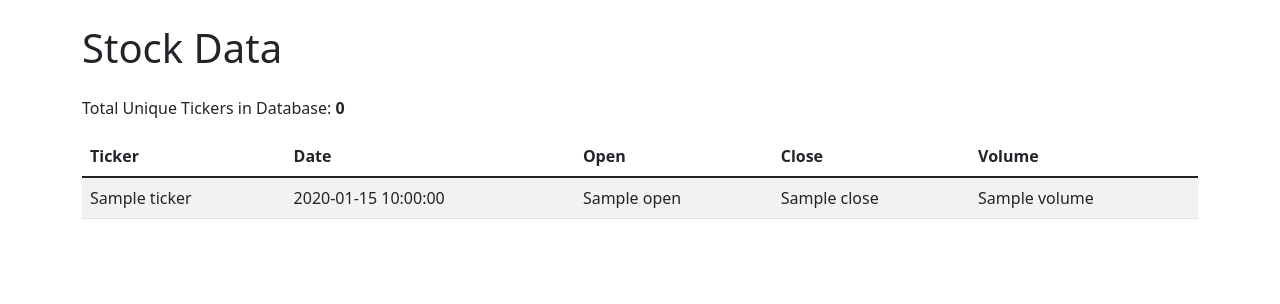
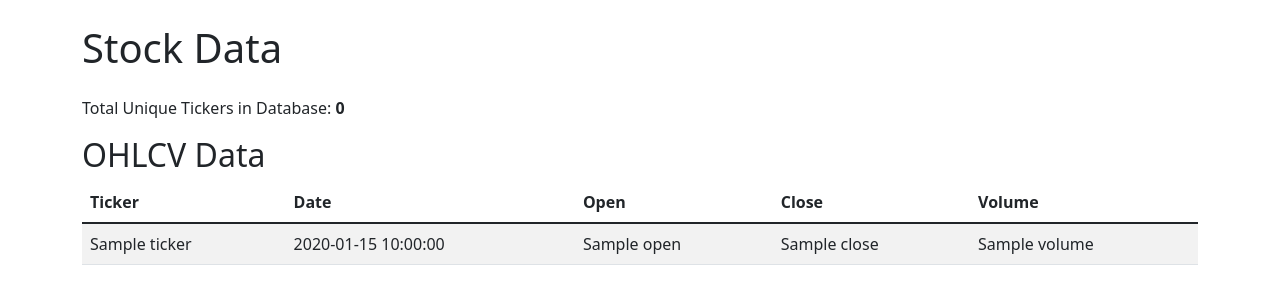
Before and after one commit to Pinger2024/stockapp, a Flask app: page / in a window 1280 px wide. Shown: the top 304 px of the page. Run offline with Flask 3, Linux system fonts and the light colour scheme; a database or web service that is not in the repository returns one stand-in record (values such as "Sample title"); data that the repository does not hold is empty.

Commit message:
Update app.py and index.html to reflect new collections

```diff
--- a/templates/index.html
+++ b/templates/index.html
@@ -11,6 +11,7 @@
         <h1 class="my-4">Stock Data</h1>
         <p>Total Unique Tickers in Database: <strong>{{ tickers_count }}</strong></p>
 
+        <h2>OHLCV Data</h2>
         <table class="table table-striped">
             <thead>
                 <tr>
@@ -33,6 +34,13 @@
                 {% endfor %}
             </tbody>
         </table>
+
+        {% if meta_data %}
+        <h2>Meta Data for {{ meta_data['ticker'] }}</h2>
+        <p><strong>Financials:</strong> {{ meta_data['financials'] }}</p>
+        <p><strong>Dividends:</strong> {{ meta_data['dividends'] }}</p>
+        <p><strong>Analyst Recommendations:</strong> {{ meta_data['analyst_recommendations'] }}</p>
+        {% endif %}
     </div>
 </body>
 </html>
```
